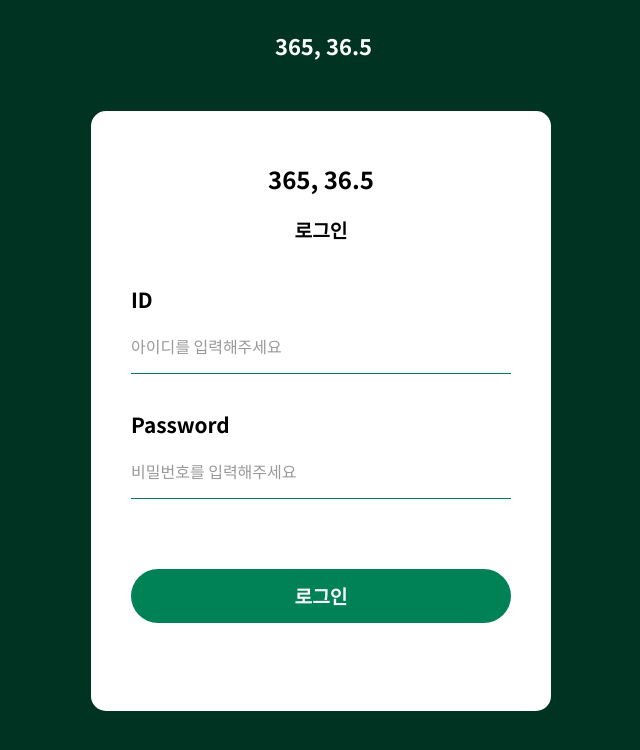
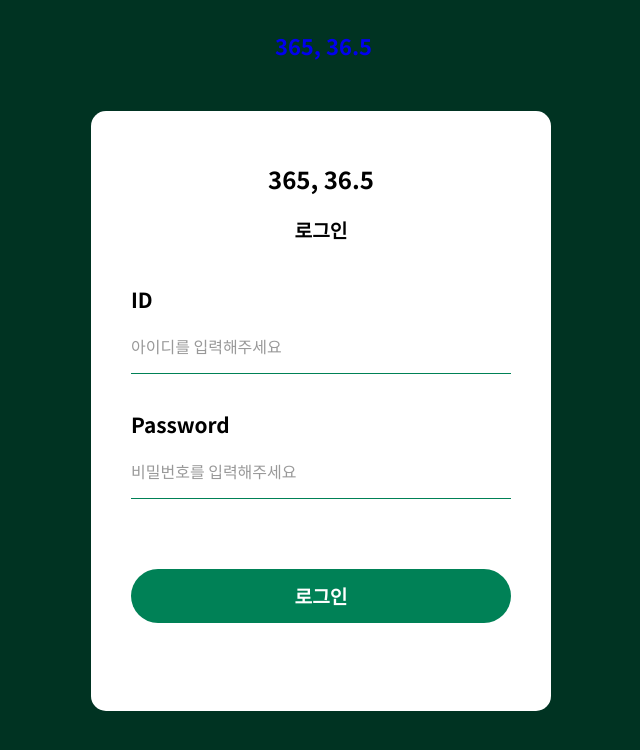
Before and after one commit to chohyeryung/365365, a React (Create React App) app in the folder client/: page /#/login in a window 1280 px wide. Shown: the top 750 px of the page, without its empty margins (319-959 px from the left). Built offline with nearby package versions, Linux system fonts and the light colour scheme.

Commit message:
fix style

```diff
--- a/client/src/components/views/LoginPage/LoginPage.js
+++ b/client/src/components/views/LoginPage/LoginPage.js
@@ -16,7 +16,7 @@ function LoginPage({ history }) {
   };
   return (
     <div className="container">
-      <span className="navbar-logo"><a href='/' style={{ textDecoration: 'none' }}>365, 36.5</a></span>
+      <span className="logo"><a href='/' style={{ textDecoration: 'none' }}>365, 36.5</a></span>
       <div className="white_box">
         <div className="title_box">
           <p className="top_title">365, 36.5</p>
--- a/client/src/components/views/LoginPage/loginpage.css
+++ b/client/src/components/views/LoginPage/loginpage.css
@@ -14,7 +14,7 @@ ul {
   font-weight: bold;
 }
 
-.navbar-logo {
+.logo {
   justify-self: start;
   margin-left: 5px;
   cursor: pointer;
```
